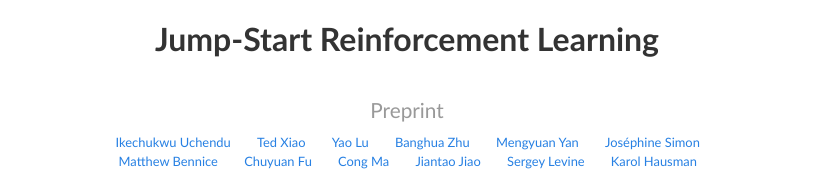
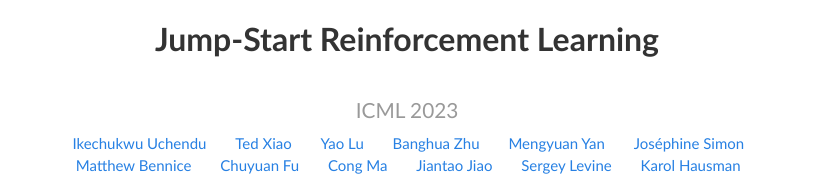
Before and after one commit to jumpstart-rl/jumpstart-rl, a plain HTML site: page index.html in a window 1280 px wide. Shown: the top 186 px of the page, without its empty margins (233-1046 px from the left). Drawn offline with nearby package versions, Linux system fonts and the light colour scheme; some packages are replaced by stand-ins of ours; a script that the page names is missing.

Commit message:
changed header from arxiv to icml2023

```diff
--- a/index.html
+++ b/index.html
@@ -56,15 +56,12 @@
     <div class="row">
         <h2 class="col-md-12 text-center">
             <b>Jump-Start Reinforcement Learning</b>
-            <small><!--
-                    Preprint
-                </small> -->
         </h2>
     </div>
     <div class="row">
         <h2 class="col-md-12 text-center">
             <small>
-                Preprint
+                ICML 2023
             </small>
         </h2>
     </div>
```
Also changed, not shown: 1 other file.
